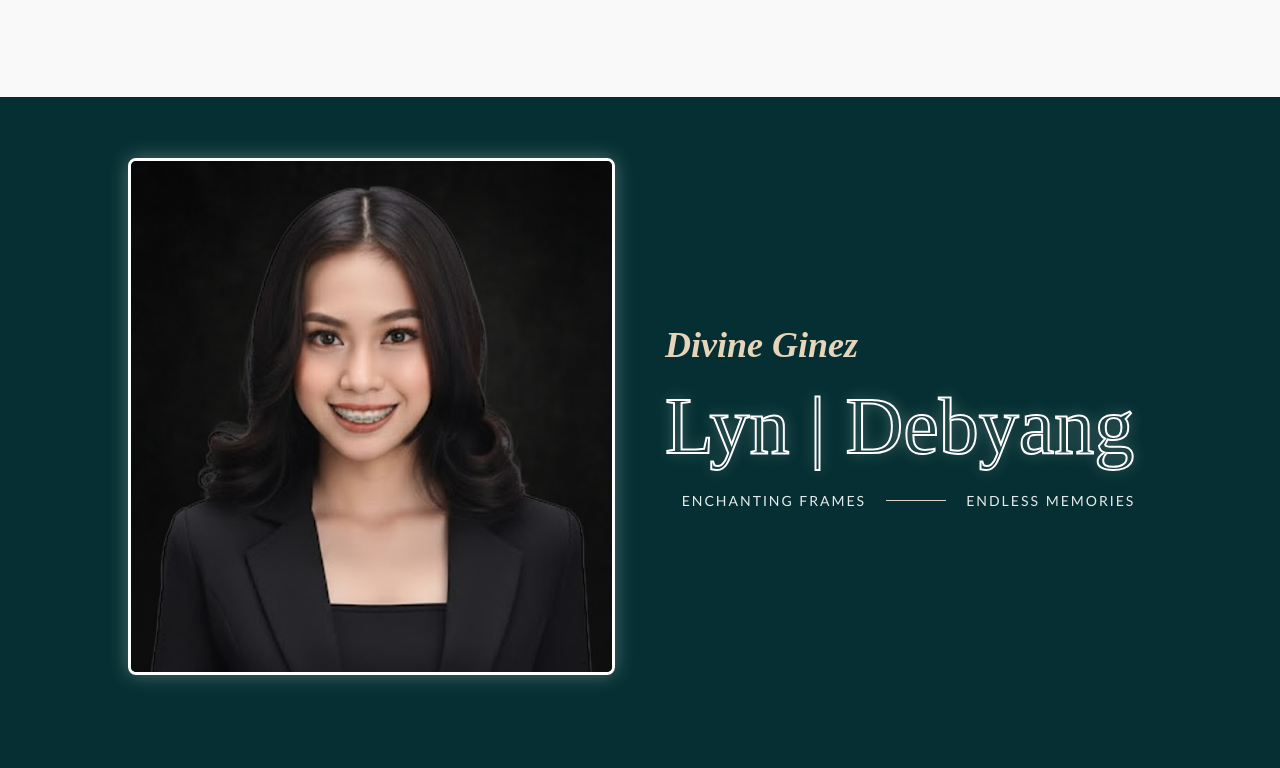
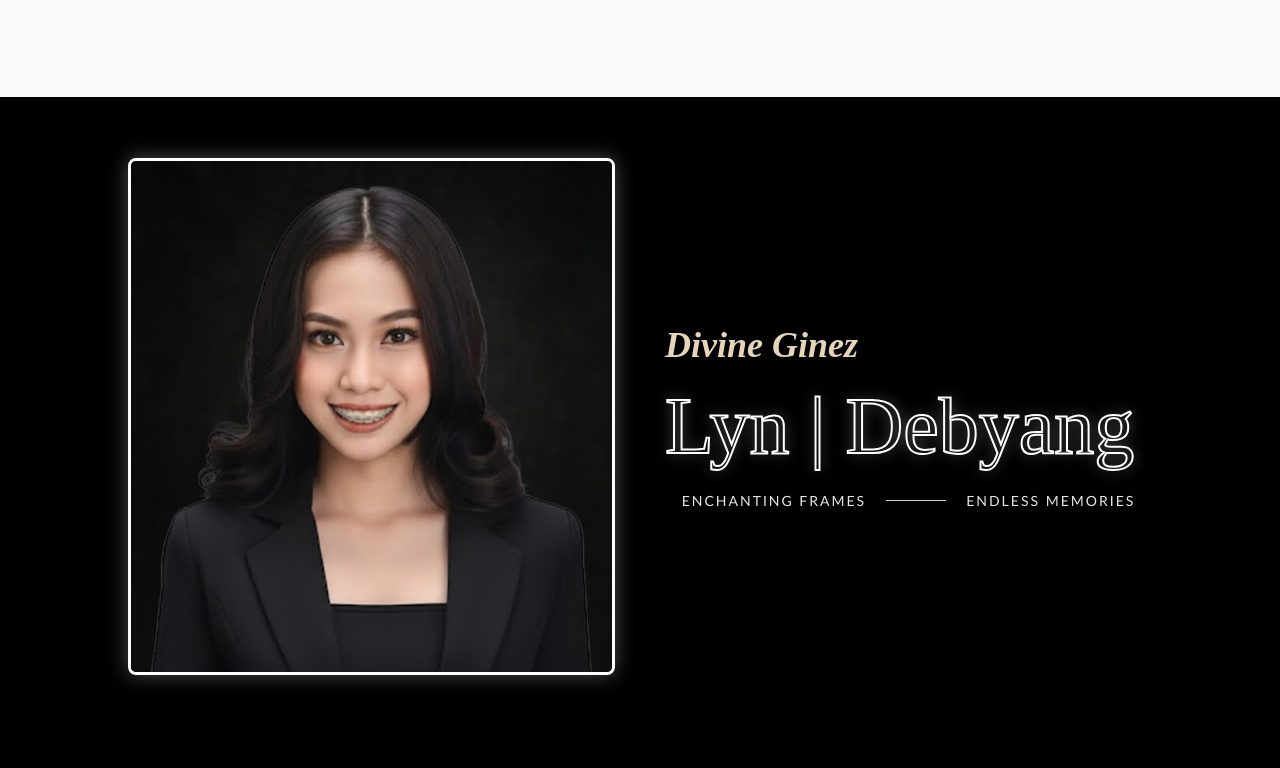
Before and after one commit to kasmirco/lynkn.lv, a plain HTML site: page index.html in a window 1280 px wide. Shown: the part 1092-1860 px from the top of the page. Drawn offline with Linux system fonts and the light colour scheme.

Commit message:
Change background color

```diff
--- a/styles.css
+++ b/styles.css
@@ -367,7 +367,7 @@ body {
   min-height: 80vh;
   padding: 50px 10%;
   gap: 50px;
-    background-color: #08464bab; /* dark brown aesthetic background */
+    background-color: #000000ab; /* dark brown aesthetic background */
 
 }
 
```
